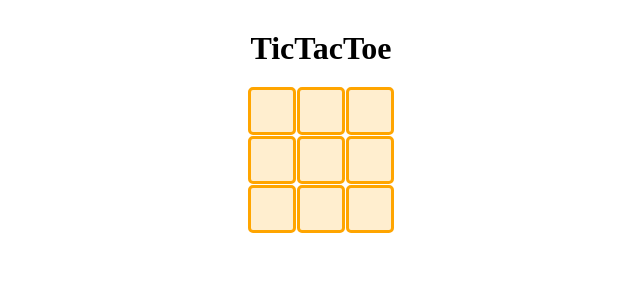
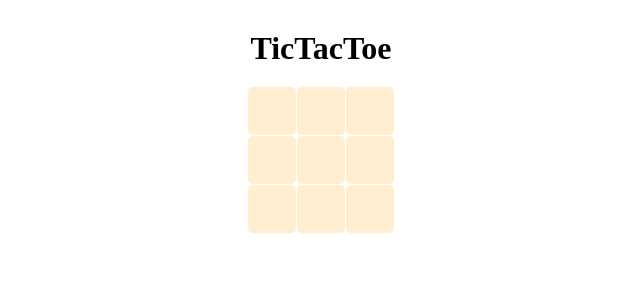
Before and after one commit to dsdeepak17/svelte-tictactoe, a SvelteKit app: page / in a window 1280 px wide. Shown: the top 300 px of the page, without its empty margins (319-959 px from the left). Built offline with nearby package versions, Linux system fonts and the light colour scheme.

Commit message:
refactor to include winner positions

```diff
--- a/src/components/Tictactoe.svelte
+++ b/src/components/Tictactoe.svelte
@@ -1,5 +1,4 @@
 <script lang="ts">
-  import { afterUpdate } from 'svelte';
   import type { turnComplementType, turnType } from '../types/Tictactoe';
   import { isNumber } from '../utils';
   import Tile from './Tile.svelte';
@@ -12,15 +11,19 @@
   // write logic
   const tiles: (number | turnType)[] = [0, 1, 2, 3, 4, 5, 6, 7, 8];
   let turn: turnType = 'x';
+  let winner: turnType | null = null;
+  let winningPositions: number[] = [];
+  let isDrawn: boolean = false;
 
   function handleClick(value: turnType | number): void {
-    //write code here
     if (!isNumber(value)) return;
 
     if (typeof value === 'number')  {
       tiles[value] = turn;
       turn = turnComplement[turn];
     }
+
+    checkGameState();
   }
 
   function checkGameState(): void {
@@ -32,30 +35,32 @@
     ];
 
     // Check if any winning combination exists
-    const isWin = winningCombinations.some(combination => {
+    const winningCombination = winningCombinations.find(combination => {
       const [a, b, c] = combination;
       const tilesValues = [tiles[a], tiles[b], tiles[c]];
       return tilesValues.every(value => value === turn);
     });
 
-    // Check if the game is drawn (all tiles are filled)
-    const isDraw = tiles.every(value => !isNumber(value));
-
-    if (isWin) {
-      console.log(`${turn} has won`);
-    } else if (isDraw) {
-      console.log("The game is drawn!");
+    if (winningCombination) {
+      winner = turn;
+      winningPositions = winningCombination;
+      isDrawn = false;
+    } else if (tiles.every(value => !isNumber(value))) {
+      // All tiles are filled and no winner
+      winner = null;
+      winningPositions = [];
+      isDrawn = true;
+    } else {
+      winner = null;
+      winningPositions = [];
+      isDrawn = false;
     }
   }
-
-  afterUpdate(() => {
-    checkGameState();
-  })
 </script>
 
 <div class="game-container">
-  {#each tiles as tileValue}
-    <Tile {tileValue} {handleClick} />
+  {#each tiles as tileValue, index}
+    <Tile {tileValue} {handleClick} isWinner={winningPositions.includes(index)} />
   {/each}
 </div>
 
--- a/src/components/Tile.svelte
+++ b/src/components/Tile.svelte
@@ -4,16 +4,17 @@
 	// Write logic
 	export let tileValue: number | turnType = 0;
 	export let handleClick: (value: number | turnType) => void;
+  export let isWinner=false;
 </script>
 
 <!--
   @component
 
-  <Tile {tileValue} {handleClick} />
+  <Tile {tileValue} {handleClick} {isWinner} />
 
  -->
 
-<button on:click={() => handleClick(tileValue)} disabled={!isNumber(tileValue)}>
+<button on:click={() => handleClick(tileValue)} disabled={!isNumber(tileValue)} class={isWinner ? 'winner-position': ''}>
 	{isNumber(tileValue) ? '' : tileValue}
 </button>
 
@@ -27,7 +28,7 @@
 		width: 48px;
 		height: 48px;
 		outline: none;
-		border: 3px solid orange;
+		border: 3px solid transparent;
 		color: #212738;
 		background-color: #ffeecf;
 		border-radius: 5px;
@@ -39,5 +40,10 @@
 		&:active:not(:disabled) {
 			transform: scale(0.9);
 		}
+
+    &.winner-position {
+      background-color: #212738;
+      color: #ffeecf;
+    }
 	}
 </style>
```
